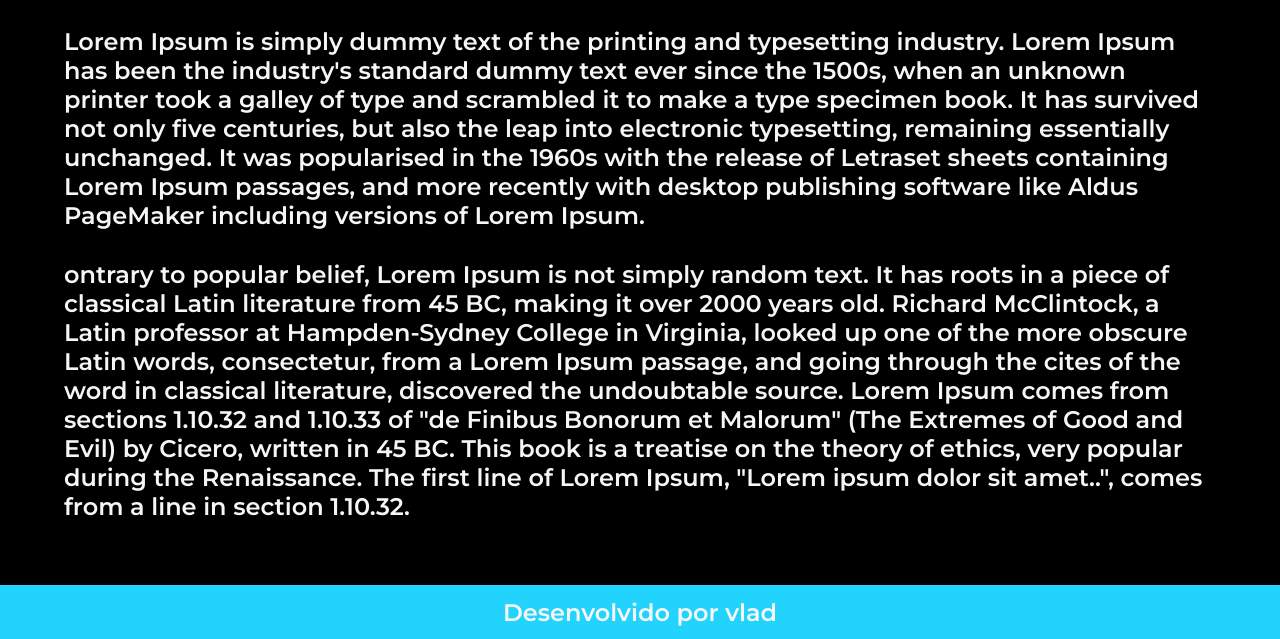
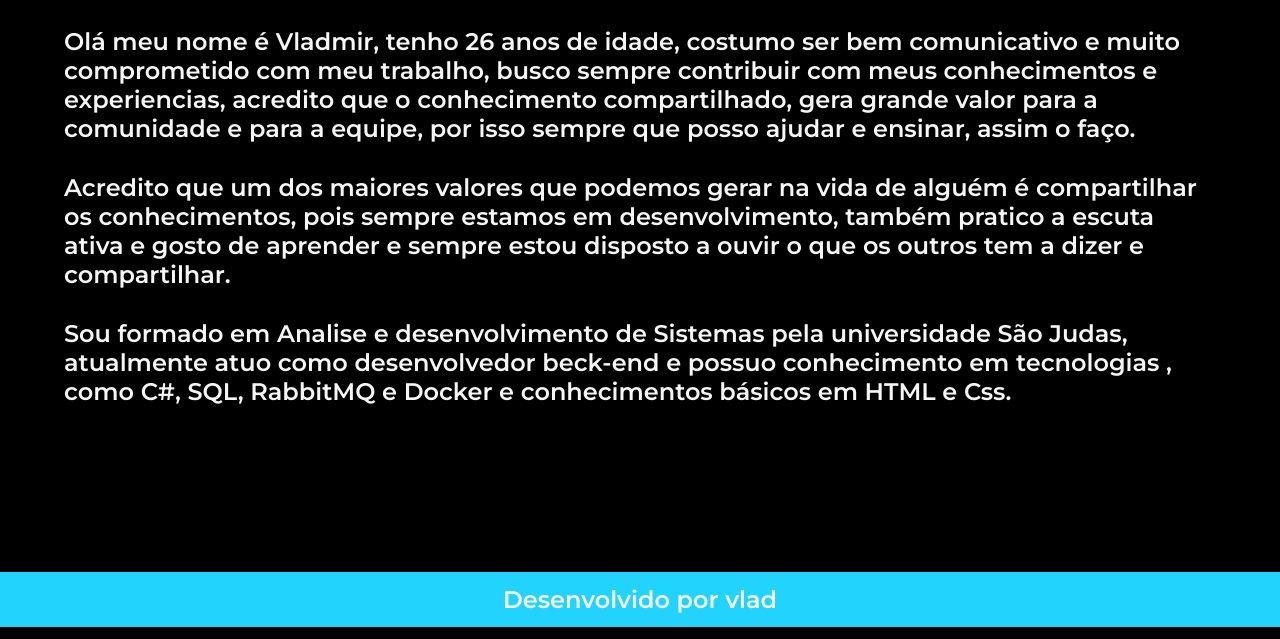
Before and after one commit to VladNeres/Portifolio, a plain HTML site: page about.html in a window 1280 px wide. Shown: the part 876-1515 px from the top of the page. Drawn offline with nearby package versions, Linux system fonts and the light colour scheme.

Commit message:
ajustando rodapé

```diff
--- a/about.html
+++ b/about.html
@@ -18,12 +18,15 @@
     <main class="apresentacao">
         <section class="apresentacao__conteudo">
             <h1 class="apresentacao__conteudo__titulo">Sobre mim</h1>
-            <p class="apresentacao___conteudo__texto">Lorem Ipsum is simply dummy text of the printing and typesetting industry. Lorem Ipsum has been the industry's standard dummy text ever since the 1500s, when an unknown printer took a galley of type and scrambled it to make a type specimen book. It has survived not only five centuries, but also the leap into electronic typesetting, remaining essentially unchanged. It was popularised in the 1960s with the release of Letraset sheets containing Lorem Ipsum passages, and more recently with desktop publishing software like Aldus PageMaker including versions of Lorem Ipsum.</p>
-            <p class="apresentacao___conteudo__texto">ontrary to popular belief, Lorem Ipsum is not simply random text. It has roots in a piece of classical Latin literature from 45 BC, making it over 2000 years old. Richard McClintock, a Latin professor at Hampden-Sydney College in Virginia, looked up one of the more obscure Latin words, consectetur, from a Lorem Ipsum passage, and going through the cites of the word in classical literature, discovered the undoubtable source. Lorem Ipsum comes from sections 1.10.32 and 1.10.33 of "de Finibus Bonorum et Malorum" (The Extremes of Good and Evil) by Cicero, written in 45 BC. This book is a treatise on the theory of ethics, very popular during the Renaissance. The first line of Lorem Ipsum, "Lorem ipsum dolor sit amet..", comes from a line in section 1.10.32.</p>
+            <p class="apresentacao___conteudo__texto">Olá meu nome é Vladmir, tenho 26 anos de idade, costumo ser bem comunicativo e muito comprometido com meu trabalho, busco sempre contribuir com meus conhecimentos e experiencias, acredito que o conhecimento compartilhado, gera grande valor para a comunidade e para a equipe, por isso sempre que posso ajudar e ensinar, assim o faço.</p>
+            <p class="apresentacao___conteudo__texto">Acredito que um dos maiores valores que podemos gerar na vida de alguém é compartilhar os conhecimentos, pois sempre estamos em desenvolvimento, também pratico a escuta ativa e gosto de aprender e  sempre estou disposto a ouvir o que os outros tem a dizer e compartilhar.</p>
+            <p class="apresentacao___conteudo__texto"> Sou formado em Analise e desenvolvimento de Sistemas pela universidade São Judas, atualmente atuo como desenvolvedor beck-end e possuo conhecimento em tecnologias , como <strong>C#, SQL, RabbitMQ e Docker </strong> e conhecimentos básicos em HTML e Css.   </p>
         </section>
 
         <img class= "apresentacao__imagem" src="./sets/imagem vlad.png" alt="foto do vlad" title="foto de perfil">
     </main>
-    <footer> <p class="rodape">Desenvolvido por vlad</p> </footer>
+    <footer class="rodape">
+        <p>Desenvolvido por vlad</p>
+    </footer>
 </body>
 </html>
--- a/styles/style.css
+++ b/styles/style.css
@@ -118,6 +118,7 @@ body{
  font-size: 1.5rem;
  font-family: var(--fonte-secundaria);
  font-weight: 400;
+ margin-top: 8%;
 }
 
 @media (max-width: 1500px){
```
